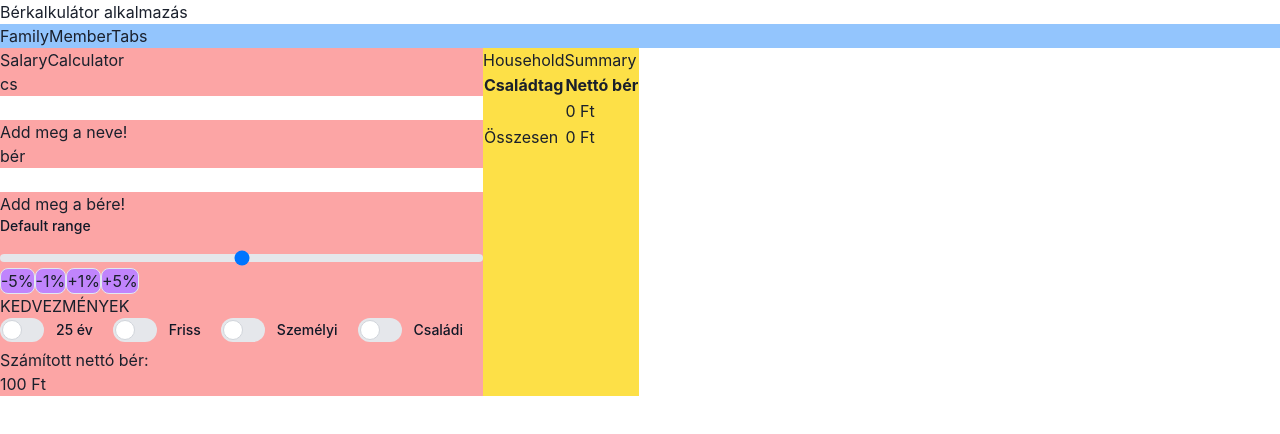
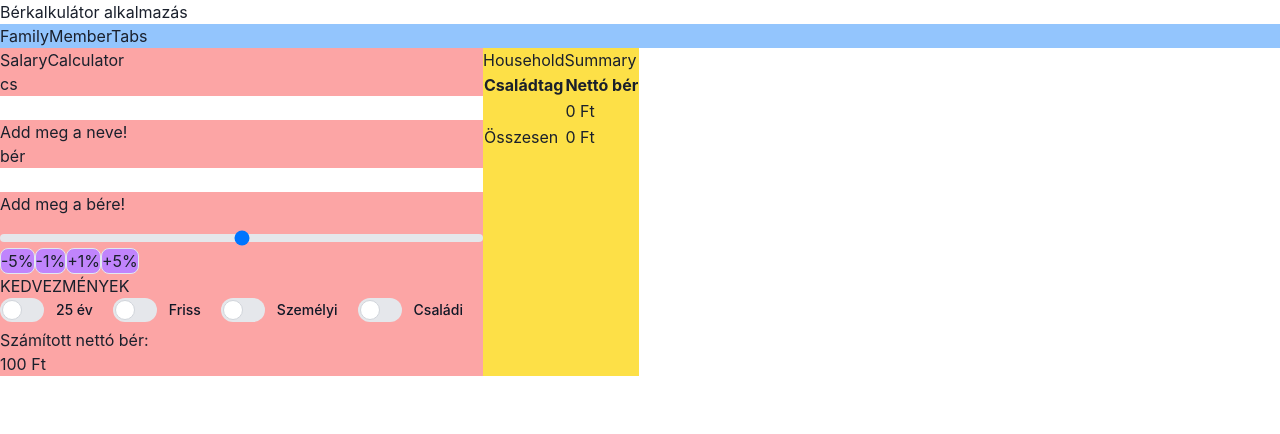
Before and after one commit to rpkrisz/Berkalkulator, a React (Vite) app: page / in a window 1280 px wide. Shown: the top 434 px of the page. Built offline with nearby package versions, Linux system fonts and the light colour scheme.

Commit message:
Add min/max to range and setter

```diff
--- a/src/components/SalaryCalculator/components/RngeSlider.jsx
+++ b/src/components/SalaryCalculator/components/RngeSlider.jsx
@@ -1,13 +1,20 @@
-function RngeSlider({ title, label }) {
+function RngeSlider({ brutto, setter }) {
   function handelChange(e) {
-    console.log(e.target.value);
+    setter(Number(e.target.value));
   }
   return (
     <div>
-      <label htmlFor="default-range" className="block mb-2 text-sm font-medium text-gray-900 dark:text-white">
-        Default range
-      </label>
-      <input onChange={handelChange} id="default-range" name="default-range" type="range" className="w-full h-2 bg-gray-200 rounded-lg appearance-none cursor-pointer dark:bg-gray-700" />
+      <label htmlFor="salaryrange" className="block mb-2 text-sm font-medium text-gray-900 dark:text-white"></label>
+      <input
+        onChange={handelChange}
+        id="salaryrange"
+        name="salaryrange"
+        value={brutto}
+        type="range"
+        className="w-full h-2 bg-gray-200 rounded-lg appearance-none cursor-pointer dark:bg-gray-700"
+        min={0}
+        max={3000000}
+      />
     </div>
   );
 }
```
